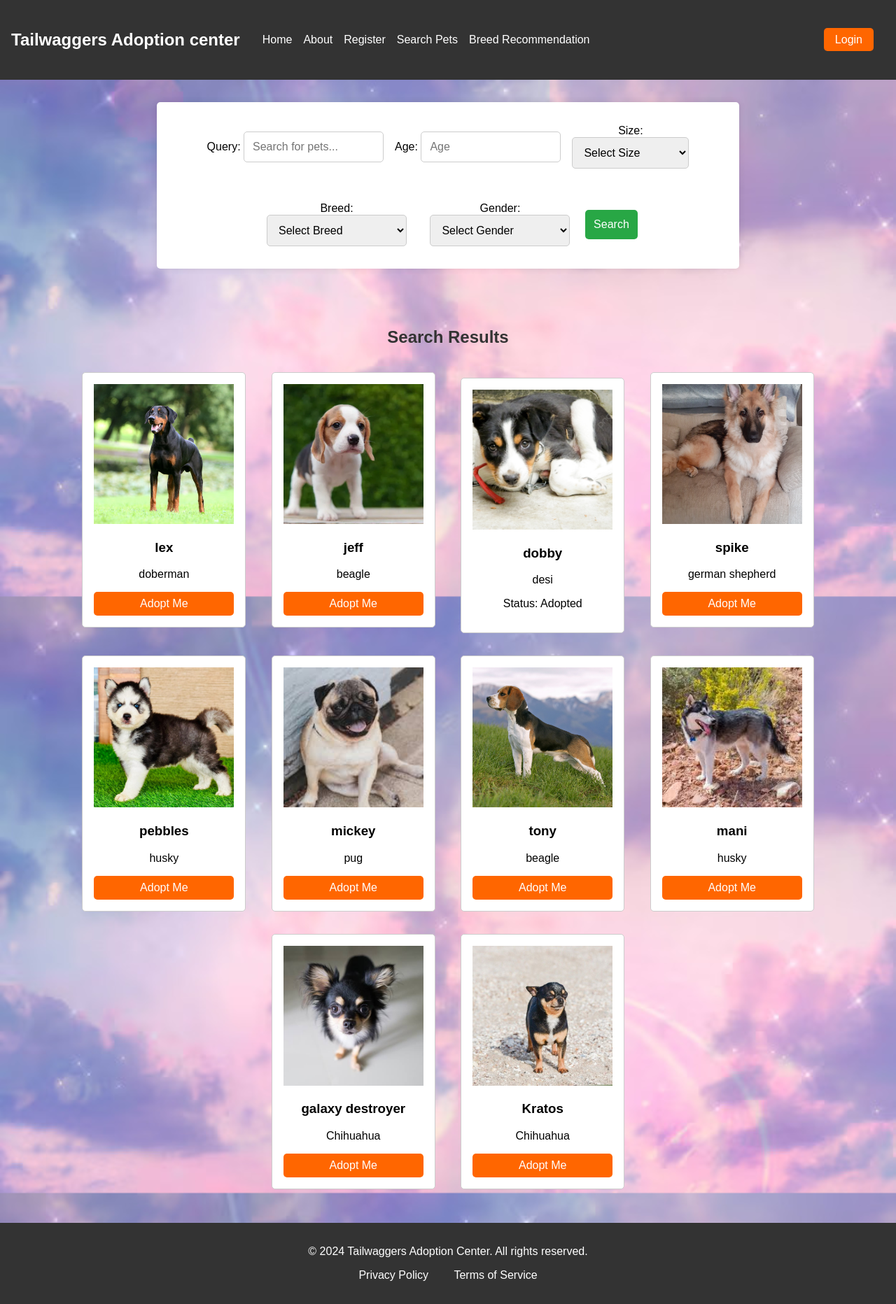
After one commit to vikram-17-code/Pet-Adoption-website, a Django app: page /search/ in a window 1280 px wide. The commit adds this page. Shown: the whole page at 70% size. Run offline with Django 4.2, Linux system fonts and the light colour scheme; data comes from the database, SQL or seed files in the repository; both versions use the stored data as it was after the commit.

Commit message:
"Changes" "deleted breed_category.html which was used for showing all breeds in a category" "removed breed object from views.py where it was used for dropdown menu" "added breed new page for searching pets "search_pets.html"

```diff
--- a/static/style.css
+++ b/static/style.css
@@ -61,15 +61,15 @@ nav ul li a { color: #fff; text-decoration: none; }
 .donate .btn {display: inline-block;background-color: #ff6600;color: #fff;padding: 0.75rem 1.5rem;text-decoration: none;border-radius: 5px;transition: background-color 0.3s ease;}
 .donate .btn:hover {background-color: #e65c00;}
 
-/* breed category pager */
+/* staff home page */
 
-.breed-container { max-width: 800px; margin: 2rem auto; padding: 1rem;
+.staffhome-container { max-width: 800px; margin: 2rem auto; padding: 1rem;
       background-color: #fff; border-radius: 5px; box-shadow: 0 0 10px rgba(0, 0, 0, 0.1); }
-.breed-list { list-style-type: none; padding: 0; }
-.breed-item { padding: 1rem; margin-bottom: 1rem; border: 1px solid #ccc; border-radius: 5px;
+.staffhome-list { list-style-type: none; padding: 0; }
+.staffhome-item { padding: 1rem; margin-bottom: 1rem; border: 1px solid #ccc; border-radius: 5px;
        background-color: #fafafa; }
-.breed-item a { text-decoration: none; color: #333; font-size: 1.2rem; }
-.breed-item a:hover { color: #007BFF; }
+.staffhome-item a { text-decoration: none; color: #333; font-size: 1.2rem; }
+.staffhome-item a:hover { color: #007BFF; }
 
 /* home page for pets banner */
 .pets { padding: 2rem; text-align: center; }
@@ -146,7 +146,10 @@ table tr:nth-child(odd) { background-color: #ffffff;}
         text-align: center; text-decoration: none; font-size: 1rem; }
 .profile-button-link:hover { background-color: #0056b3; }
 
-
+.search {max-width: 800px;margin: 2rem auto;padding: 1rem;background-color: #fff;border-radius: 5px;box-shadow: 0 0 10px rgba(0, 0, 0, 0.1);text-align: center;}
+.search form {display: flex;flex-wrap: wrap;justify-content: center;align-items: center;gap: 1rem;}
+.search form input,.search form select {padding: 0.75rem;border: 1px solid #ccc;border-radius: 5px;font-size: 1rem;width: 100%;max-width: 200px;box-sizing: border-box;}.search form button {padding: 0.75rem;border: none;border-radius: 5px;font-size: 1rem;background-color: #28a745;color: #fff;cursor: pointer;transition: background-color 0.3s ease;}
+.search form button:hover {background-color: #218838;}
 
 
 .user_info { padding: 2rem; text-align: center; background-color: #f8f9fa; }
--- a/webpage/forms.py
+++ b/webpage/forms.py
@@ -156,3 +156,10 @@ class PaymentForm(forms.ModelForm):
             'cvv': forms.TextInput(attrs={'placeholder': 'CVV'}),
             'amount': forms.TextInput(attrs={'placeholder': 'Amount'}),
         }
+
+class SearchForm(forms.Form):
+    query = forms.CharField(max_length=100, required=False, widget=forms.TextInput(attrs={'placeholder': 'Search for pets...'}))
+    age = forms.CharField(max_length=20, required=False, widget=forms.TextInput(attrs={'placeholder': 'Age'}))
+    size = forms.ChoiceField(choices=[('', 'Select Size'),('small', 'Small'), ('medium', 'Medium'), ('large', 'Large')], required=False)
+    breed = forms.ModelChoiceField(queryset=breed.objects.all(), required=False, empty_label="Select Breed")
+    gender = forms.ChoiceField(choices=[('', 'Select Gender'), ('male', 'Male'), ('female', 'Female')], required=False)
--- a/webpage/templates/nav_bar.html
+++ b/webpage/templates/nav_bar.html
@@ -7,19 +7,7 @@
         <li><a href="{% url "home"%}">Home</a></li>
         <li><a href="{% url "About"%}">About</a></li>
         <li><a href="{% url 'register' %}">Register</a></li>
-        <li class="dropdown">
-            <a href="{% url 'breed_category' %}" class="dropbtn">Breeds</a>
-            <div class="dropdown-content">
-
-
-            {% for breed in Breed%}
-
-                <a href="{% url 'breed_Page' breed %}">{{breed.name}}</a>
-
-            {% endfor %}
-
-            </div>
-        </li>
+        <li><a href="{% url 'search_pets' %}">Search Pets</a></li>
         <li><a href="{% url 'breed_recommendation' %}">Breed Recommendation</a></li>
         {% if user.is_authenticated %}
         <li class="dropdown">
--- /dev/null
+++ b/webpage/templates/search_pets.html
@@ -0,0 +1,33 @@
+{% extends 'base.html' %}
+
+{% block content %}
+    <!-- Search Bar -->
+    <section id="search" class="search">
+        <form method="GET" action="{% url 'search_pets' %}">
+            {{ search_form.as_p }}
+            <button type="submit" class="btn">Search</button>
+        </form>
+    </section>
+
+    <!-- Search Results -->
+    <section id="pets" class="pets">
+        <h2>Search Results</h2>
+        {% for pet in pets %}
+            {% if pet.is_adopted %}
+            <div class="pet-card">
+                <img src="{{ pet.image.url }}" alt="{{ pet.name }}">
+                <h3>{{ pet.name }}</h3>
+                <p>{{ pet.breed }}</p>
+                <p>Status: Adopted</p>
+            </div>
+            {% else %}
+            <div class="pet-card">
+                <img src="{{ pet.image.url }}" alt="{{ pet.name }}">
+                <h3>{{ pet.name }}</h3>
+                <p>{{ pet.breed }}</p>
+                <a href="{% url 'adopt_pet' pet.pk %}" class="btn">Adopt Me</a>
+            </div>
+            {% endif %}
+        {% endfor %}
+    </section>
+{% endblock %}
--- a/webpage/urls.py
+++ b/webpage/urls.py
@@ -15,7 +15,6 @@ urlpatterns = [
    path('add_pet/',views.add_pet, name="add_pet"),
    path('pet/<int:pk>',views.Pet_detail, name="petP"),
    path('breed/<str:bre>',views.breed_detail, name="breed_Page"),
-   path('breed_category',views.breed_category, name="breed_category"),
    path('manage_pets',views.manage_pets, name="manage_pets"),
    path('update_pet/<int:pk>/', views.update_pet, name="update_pet"),
    path('breed_recommendation/',views.breed_recommendation, name="breed_recommendation"),
@@ -24,5 +23,5 @@ urlpatterns = [
    path('my_adopted_pets/', views.user_adopted_pets, name='user_adopted_pets'),
    path('staff_home/', views.staff_home, name='staff_home'),
    path('payment/', views.payment, name='payment'),
-
+   path('search/', views.search_pets, name='search_pets'),
 ]
--- a/webpage/views.py
+++ b/webpage/views.py
@@ -5,26 +5,21 @@ from django.contrib.auth import authenticate, login, logout
 from django.contrib import messages
 from django.contrib.auth.models import User
 from django.contrib.auth.forms import UserCreationForm
-from .forms import SignUpForm, UpdateUserForm, ChangePasswordForm, UpdateUserInfo ,AddPetForm ,UpdatePetForm ,BreedRecommendationForm ,AdoptionForm ,PaymentForm
+from .forms import SignUpForm, UpdateUserForm, ChangePasswordForm, UpdateUserInfo ,AddPetForm ,UpdatePetForm ,BreedRecommendationForm ,AdoptionForm ,PaymentForm ,SearchForm
 from django import forms
 from django.contrib.auth.decorators import permission_required,login_required, user_passes_test
 
 
 # Create your views here.
 def home(request):
-    #for dropdown menw
-    Breed =breed.objects.all()
     pets =pet.objects.all()
-    return render(request, "home.html",{"pets":pets,"Breed":Breed})
+    return render(request, "home.html",{"pets":pets,})
 
 def About(request):
-    #for dropdown menw
-    Breed =breed.objects.all()
-    return render(request,"About.html",{"Breed":Breed})
+   return render(request,"About.html",{})
 
 def login_user(request):
-    #for dropdown menw
-    Breed =breed.objects.all()
+
     if request.method == "POST":
         username = request.POST["username"]
         password = request.POST["password"]
@@ -43,7 +38,7 @@ def login_user(request):
             return redirect("login")
     else:
 
-        return render(request,"login.html",{"Breed":Breed})
+        return render(request,"login.html",{})
 
 def logout_user(request):
     logout(request)
@@ -51,8 +46,6 @@ def logout_user(request):
     return redirect("home")
 
 def register(request):
-    #for dropdown menw
-    Breed =breed.objects.all()
     form = SignUpForm()
     if request.method =="POST":
         form = SignUpForm(request.POST)
@@ -72,42 +65,29 @@ def register(request):
             messages.success(request,"Error!,Please try again!")
             redirect("register")
 
-    return render(request,"register.html",{"form":form,"Breed":Breed})
+    return render(request,"register.html",{"form":form,})
 
 def Pet_detail(request,pk):
-    #for dropdown menw
-    Breed =breed.objects.all()
-
-
     Pet = pet.objects.get(id=pk)
-    return render(request, "petPage.html",{"Pet":Pet,"Breed":Breed})
+    return render(request, "petPage.html",{"Pet":Pet,})
 
 def breed_detail(request,bre):
-
-    #for dropdown menw
-    Breed =breed.objects.all()
-
     bre=bre.replace('-',' ')
-
     try:
         Breed_category = breed.objects.get(name=bre)
         Pet = pet.objects.filter(breed=Breed_category)
-        return render(request, "breed.html",{"Pet":Pet ,"breed":Breed_category,"Breed":Breed})
+        return render(request, "breed.html",{"Pet":Pet ,"breed":Breed_category})
     except:
         messages.success(request,"Error")
         return redirect("home")
 
 def profile(request):
-    #for dropdown menw
-    Breed =breed.objects.all()
     profile = get_object_or_404(Profile, user=request.user)
 
-    return render(request, "profile.html",{"Breed":Breed,"profile":profile})
+    return render(request, "profile.html",{"profile":profile})
 
 
 def update_user(request):
-    #for dropdown menw
-    Breed =breed.objects.all()
     if request.user.is_authenticated:
         current_user=User.objects.get(id=request.user.id)
         user_form = UpdateUserForm(request.POST or None,instance=current_user)
@@ -120,15 +100,13 @@ def update_user(request):
             else:
                 return redirect("home")
         else:
-            return render(request,"update_user.html",{"user_form":user_form,"Breed":Breed})
+            return render(request,"update_user.html",{"user_form":user_form,})
     else:
         messages.success(request,"you must be logged in")
         return redirect("home")
 
 
 def change_password(request):
-    #for dropdown menw
-    Breed =breed.objects.all()
     if request.user.is_authenticated:
         current_user=request.user
 
@@ -145,14 +123,12 @@ def change_password(request):
                     return redirect("change_password")
         else:
             form=ChangePasswordForm(current_user)
-            return render(request,"change_password.html",{"form":form,"Breed":Breed})
+            return render(request,"change_password.html",{"form":form,})
     else:
         messages.success(request,"you must be logged in..")
         return redirect ("home")
 
 def user_info(request):
-    #for dropdown menw
-    Breed =breed.objects.all()
     if request.user.is_authenticated:
         current_user=Profile.objects.get(user__id=request.user.id)
         form = UpdateUserInfo(request.POST or None, instance=current_user)
@@ -164,24 +140,14 @@ def user_info(request):
             else:
                 return redirect("home")
         else:
-            return render(request,"user_info.html",{"form":form,"Breed":Breed})
+            return render(request,"user_info.html",{"form":form,})
     else:
         messages.success(request,"you must be logged in")
         return redirect("home")
 
 
-def breed_category(request):
-    #for dropdown menw
-    Breed =breed.objects.all()
-
-    return render(request, "breed_category.html",{"Breed":Breed})
-
-
 
 def staff_login(request):
-    #for dropdown menw
-    Breed =breed.objects.all()
-
     if request.method == 'POST':
         username = request.POST['username']
         password = request.POST['password']
@@ -199,7 +165,6 @@ def staff_login(request):
 
 @permission_required('webpage.can_add_pet', raise_exception=True)
 def add_pet(request):
-    #for dropdown menw
     Breed =breed.objects.all()
 
     if request.method == 'POST':
@@ -218,8 +183,6 @@ def add_pet(request):
 
 @user_passes_test(lambda u: u.is_staff)
 def manage_pets(request):
-
-
     pets = pet.objects.all()
     if request.method == 'POST':
         pet_id = request.POST.get('pet_id')
@@ -232,8 +195,6 @@ def manage_pets(request):
 
 @user_passes_test(lambda u: u.is_staff)
 def update_pet(request, pk):
-    #for dropdown menw
-
     try:
         Pet = get_object_or_404(pet, pk=pk)
     except Pet.DoesNotExist:
@@ -251,7 +212,6 @@ def update_pet(request, pk):
 
 
 def breed_recommendation(request):
-    #For dropdown menu
     Breed = breed.objects.all()
     form = BreedRecommendationForm(request.POST)
 
@@ -362,3 +322,26 @@ def payment(request):
         form = PaymentForm()
 
     return render(request, 'payment.html', {'form': form})
+
+def search_pets(request):
+    pets = pet.objects.all()
+    search_form = SearchForm(request.GET)
+    if search_form.is_valid():
+        query = search_form.cleaned_data['query']
+        age = search_form.cleaned_data['age']
+        size = search_form.cleaned_data['size']
+        breed = search_form.cleaned_data['breed']
+        gender = search_form.cleaned_data['gender']
+
+        if query:
+            pets = pets.filter(name__icontains=query)
+        if age:
+            pets = pets.filter(age__icontains=age)
+        if size:
+            pets = pets.filter(size=size)
+        if breed:
+            pets = pets.filter(breed=breed)
+        if gender:
+            pets = pets.filter(gender=gender)
+
+    return render(request, "search_pets.html", {"pets": pets, "search_form": search_form})
```
Also changed, not shown: webpage/models.py (+5 -2 lines), webpage/templates/breed_category.html (deleted, +0 -14 lines), webpage/templates/home.html (+7 -5 lines), webpage/templates/staff_home.html (+5 -5 lines), db.sqlite3.
